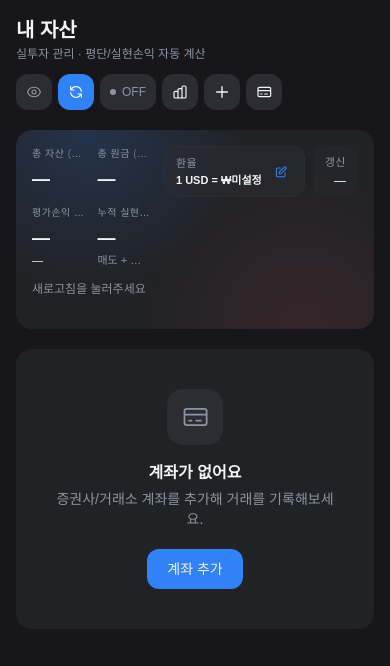
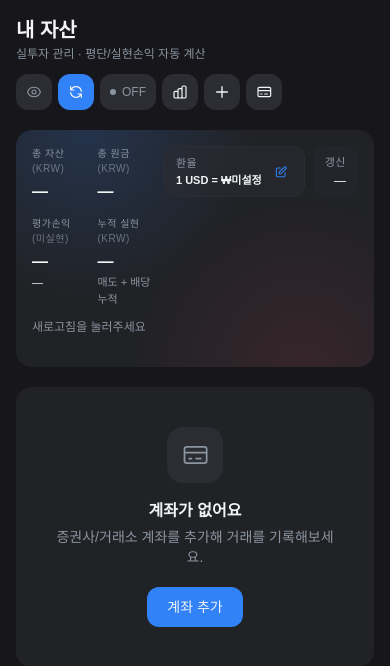
Before and after one commit to keencho/tradelab, a FastAPI app: template templates/pages/my.html in a window 390 px wide. Shown: the part 56-722 px from the top of the page. Run offline with FastAPI, Linux system fonts and the light colour scheme; the template is opened without the code that fills it, so the values that code supplies are empty; some libraries are stand-ins or nearby versions; some web fonts are replaced.

Commit message:
내 자산 모바일 hero 숫자 잘리는 거 수정 (truncate 제거 + 폰트 축소)

```diff
--- a/templates/pages/my.html
+++ b/templates/pages/my.html
@@ -153,22 +153,22 @@
     <div class="flex items-start justify-between mb-4 flex-wrap gap-3 lg:gap-4">
         <div class="grid grid-cols-2 lg:grid-cols-4 gap-x-3 lg:gap-x-6 gap-y-3 min-w-0 flex-1 w-full">
             <div class="min-w-0">
-                <p class="text-[10px] lg:text-[11px] text-muted uppercase tracking-wider truncate">총 자산 <span class="text-muted/70">(KRW)</span></p>
-                <p id="hero-total" class="text-lg lg:text-2xl font-bold text-white mt-1 tabular-nums truncate" data-money>—</p>
+                <p class="text-[10px] lg:text-[11px] text-muted uppercase tracking-wider">총 자산 <span class="text-muted/70">(KRW)</span></p>
+                <p id="hero-total" class="text-base lg:text-2xl font-bold text-white mt-1 tabular-nums whitespace-nowrap" data-money>—</p>
             </div>
             <div class="min-w-0">
-                <p class="text-[10px] lg:text-[11px] text-muted uppercase tracking-wider truncate">총 원금 <span class="text-muted/70">(KRW)</span></p>
-                <p id="hero-cost" class="text-lg lg:text-2xl font-bold text-white mt-1 tabular-nums truncate" data-money>—</p>
+                <p class="text-[10px] lg:text-[11px] text-muted uppercase tracking-wider">총 원금 <span class="text-muted/70">(KRW)</span></p>
+                <p id="hero-cost" class="text-base lg:text-2xl font-bold text-white mt-1 tabular-nums whitespace-nowrap" data-money>—</p>
             </div>
             <div class="min-w-0">
-                <p class="text-[10px] lg:text-[11px] text-muted uppercase tracking-wider truncate">평가손익 <span class="text-muted/70">(미실현)</span></p>
-                <p id="hero-pnl" class="text-lg lg:text-2xl font-bold tabular-nums mt-1 truncate" data-money>—</p>
-                <p id="hero-pnl-pct" class="text-[11px] tabular-nums truncate">—</p>
+                <p class="text-[10px] lg:text-[11px] text-muted uppercase tracking-wider">평가손익 <span class="text-muted/70">(미실현)</span></p>
+                <p id="hero-pnl" class="text-base lg:text-2xl font-bold tabular-nums mt-1 whitespace-nowrap" data-money>—</p>
+                <p id="hero-pnl-pct" class="text-[11px] tabular-nums">—</p>
             </div>
             <div class="min-w-0">
-                <p class="text-[10px] lg:text-[11px] text-muted uppercase tracking-wider truncate">누적 실현 <span class="text-muted/70">(KRW)</span></p>
-                <p id="hero-realized" class="text-lg lg:text-2xl font-bold tabular-nums mt-1 truncate" data-money>—</p>
-                <p class="text-[11px] text-muted truncate">매도 + 배당 누적</p>
+                <p class="text-[10px] lg:text-[11px] text-muted uppercase tracking-wider">누적 실현 <span class="text-muted/70">(KRW)</span></p>
+                <p id="hero-realized" class="text-base lg:text-2xl font-bold tabular-nums mt-1 whitespace-nowrap" data-money>—</p>
+                <p class="text-[11px] text-muted">매도 + 배당 누적</p>
             </div>
             <div class="col-span-2 lg:col-span-4">
                 <p id="hero-breakdown" class="text-xs text-muted">새로고침을 눌러주세요</p>
```
